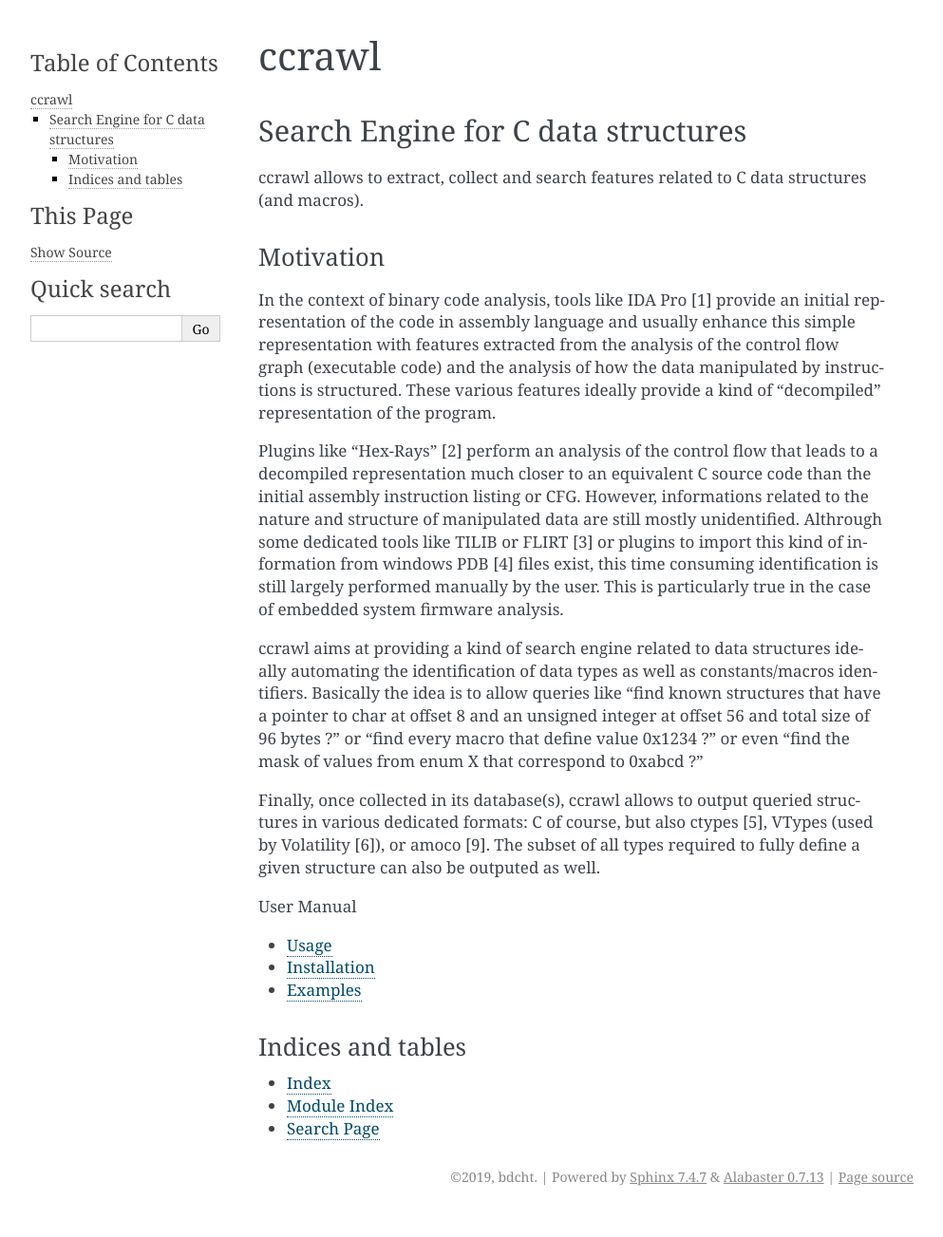
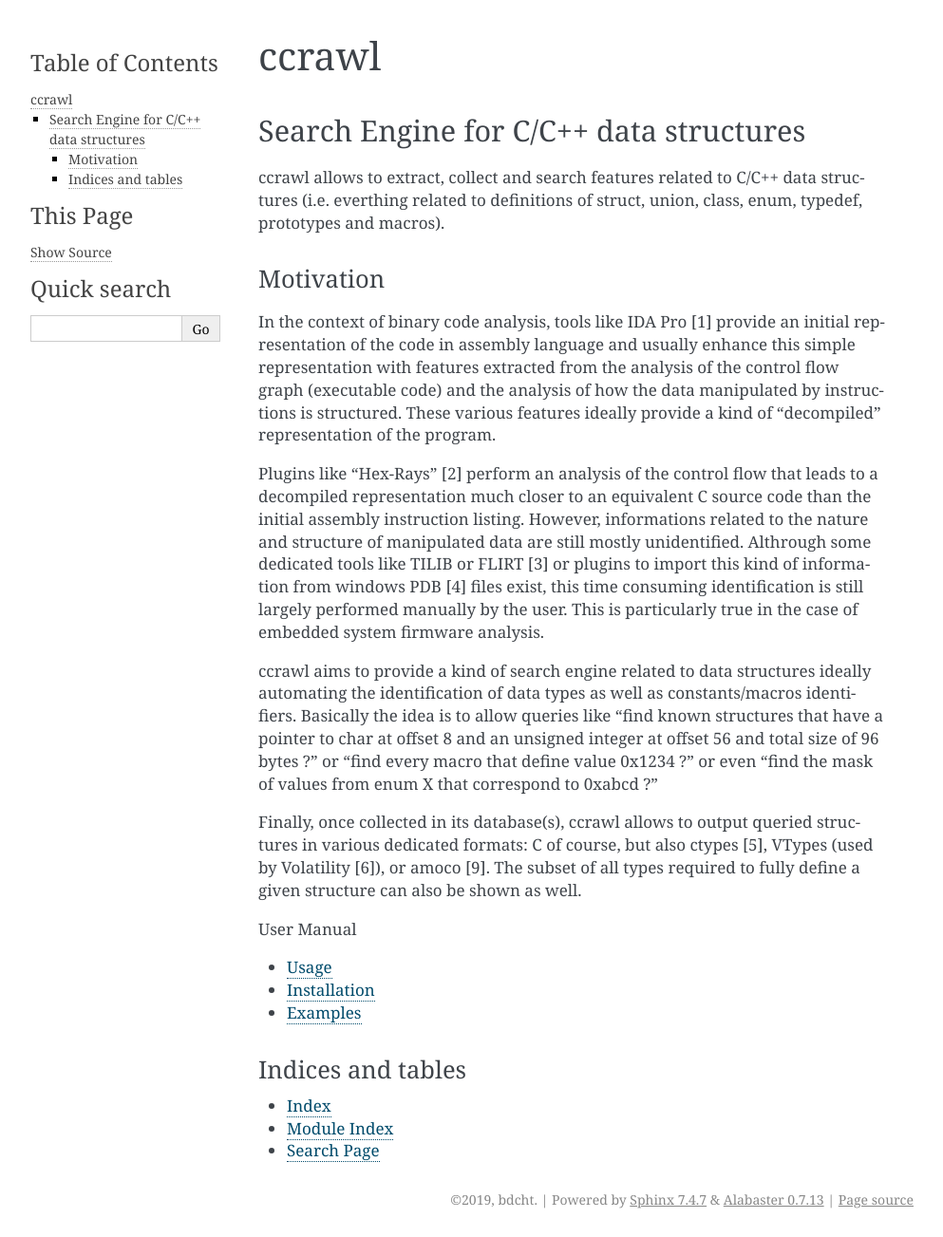
Before and after one commit to bdcht/ccrawl, a Sphinx documentation site: the page built from doc/index.rst, in a window 1280 px wide. Shown: the whole page at 95% size, without its empty margins (148-1141 px from the left). Built offline with Sphinx 7.4.7, drawn with Linux system fonts in a browser that asks for light colours; pages that are not in the unit, such as notebooks, are missing from menus; before the commit the page ends 1279 px from its top, so only the background shows below that.

Commit message:
update doc with C++ additions

```diff
--- a/doc/conf.py
+++ b/doc/conf.py
@@ -164,7 +164,7 @@ man_pages = [
 #  dir menu entry, description, category)
 texinfo_documents = [
     (master_doc, 'ccrawl', 'ccrawl Documentation',
-     author, 'ccrawl', 'Search Engine for C data structures.',
+     author, 'ccrawl', 'Search Engine for C/C++ data structures.',
      'Reverse Engineering'),
 ]
 
--- a/doc/examples.rst
+++ b/doc/examples.rst
@@ -1,10 +1,8 @@
 Examples
 ========
 
-(Dans un 2eme terminal, ouvrir le fichier ccrawl/tests/samples/header.h)
-Remarque: le parcours des fichiers sources est "aléatoire", l'ordre des résultats peut donc varier...
-
-On commence par les exemples dans ccrawl/tests::
+In a terminal, open file "ccrawl/tests/samples/header.h".
+Open another terminal and within your virtualenv do::
 
   (venv) user@machine:/tmp % ccrawl -c ccrawlrc -l test1.db collect ~/ccrawl/tests/samples
   [ 50%] /home/user/ccrawl/tests/samples/header.h                                                [ 23]
--- a/doc/index.rst
+++ b/doc/index.rst
@@ -3,12 +3,13 @@
 ======
 ccrawl
 ======
------------------------------------
-Search Engine for C data structures
------------------------------------
+---------------------------------------
+Search Engine for C/C++ data structures
+---------------------------------------
 
 
-ccrawl allows to extract, collect and search features related to C data structures (and macros).
+ccrawl allows to extract, collect and search features related to C/C++ data structures
+(i.e. everthing related to definitions of struct, union, class, enum, typedef, prototypes and macros).
 
 Motivation
 ==========
@@ -21,13 +22,13 @@ These various features ideally provide a kind of "decompiled" representation of
 
 Plugins like "Hex-Rays" [2] perform an analysis of the control flow that leads to a decompiled
 representation much closer to an equivalent C source code than the initial assembly instruction
-listing or CFG. However, informations related to the nature and structure of manipulated data
+listing. However, informations related to the nature and structure of manipulated data
 are still mostly unidentified. Althrough some dedicated tools like TILIB or FLIRT [3]
 or plugins to import this kind of information from windows PDB [4] files exist, this time consuming
 identification is still largely performed manually by the user.
 This is particularly true in the case of embedded system firmware analysis.
 
-ccrawl aims at providing a kind of search engine related to data structures ideally automating
+ccrawl aims to provide a kind of search engine related to data structures ideally automating
 the identification of data types as well as constants/macros identifiers. Basically the idea
 is to allow queries like "find known structures that have a pointer to char at offset 8 and an
 unsigned integer at offset 56 and total size of 96 bytes ?"  or "find every macro that define
@@ -35,8 +36,8 @@ value 0x1234 ?" or even "find the mask of values from enum X that correspond to
 
 Finally, once collected in its database(s), ccrawl allows to output queried structures in
 various dedicated formats: C of course, but also ctypes [5], VTypes (used by Volatility [6]),
-or amoco [9]. The subset of all types required to fully
-define a given structure can also be outputed as well.
+or amoco [9]. The subset of all types required to fully define a given structure can also
+be shown as well.
 
 .. ----------------------------------------------------------------------------
 .. _user-docs:
--- a/doc/usage.rst
+++ b/doc/usage.rst
@@ -4,12 +4,12 @@ Usage
 We now provide a description of the ccrawl command-line tool which defines several sub-commands.
 Of course, the ccrawl package can be used as well as a traditional package within Python scripts.
 
-ccrawl's initial command consist in building a local database from C (header) files.
+ccrawl's initial command consist in building a local database from C/C++ (header) files.
 The libclang [8] library is used to extract the following features ::
 
  - definitions of macros (#define)
  - definitions of simple types (typedef)
- - definitions of structured types (struct, union, enum)
+ - definitions of structured types (struct, union, enum, class & template)
  - definitions of function types (prototypes)
 
 Since files are only parsed and not compiled by libclang, the set of included files can be
@@ -21,7 +21,6 @@ when possible.
 The local database is a TinyDB JSON Storage file. For performance and scaling reasons, ccrawl
 supports also the use of remote MongoDB or CouchDB databases allowing massive indexing of
 the samples build locally.
-
 
 Commands
 --------
```
Also changed, not shown: doc/installation.rst (+4 -4 lines).
